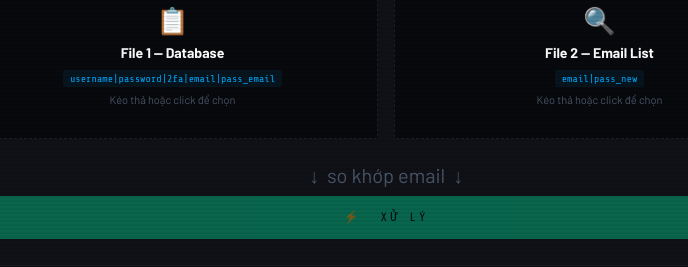
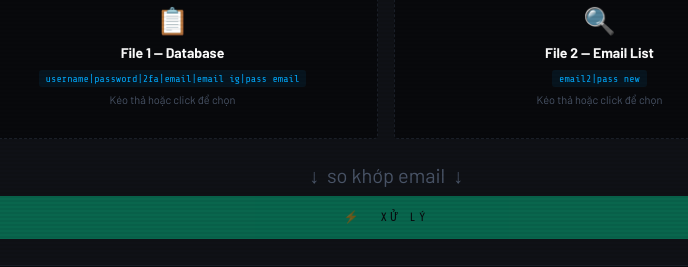
Before and after one commit to MinhAnh553/Tool-Box, a plain HTML site: page index.html in a window 1280 px wide. Shown: the part 408-675 px from the top of the page, 254-942 px from the left. Drawn offline with nearby package versions, Linux system fonts and the light colour scheme.

Commit message:
Cập nhật config mặc định

```diff
--- a/index.html
+++ b/index.html
@@ -488,9 +488,9 @@ function switchTab(tab) {
 
 // ── FILE MATCHER ──────────────────────────────────────────────────────────────
 const DEFAULT_CFG = {
-  file1Separator: '|', file1Fields: ['username','password','2fa','email','pass_email'],
-  file1EmailIndex: 3,  file2Separator: '|', file2EmailIndex: 0,  file2Fields: ['email', 'pass_new'],
-  outputFormat: '|{username}|{password}|{2fa}|{email}|{pass_email}|'
+  file1Separator: '|', file1Fields: ['username','password','2fa','email','email ig','pass email'],
+  file1EmailIndex: 4,  file2Separator: '|', file2EmailIndex: 0,  file2Fields: ['email2','pass new'],
+  outputFormat: '{username}|{password}|{2fa}|{email2}|{email}|{pass new}|'
 };
 let cfg = {};
 
```
